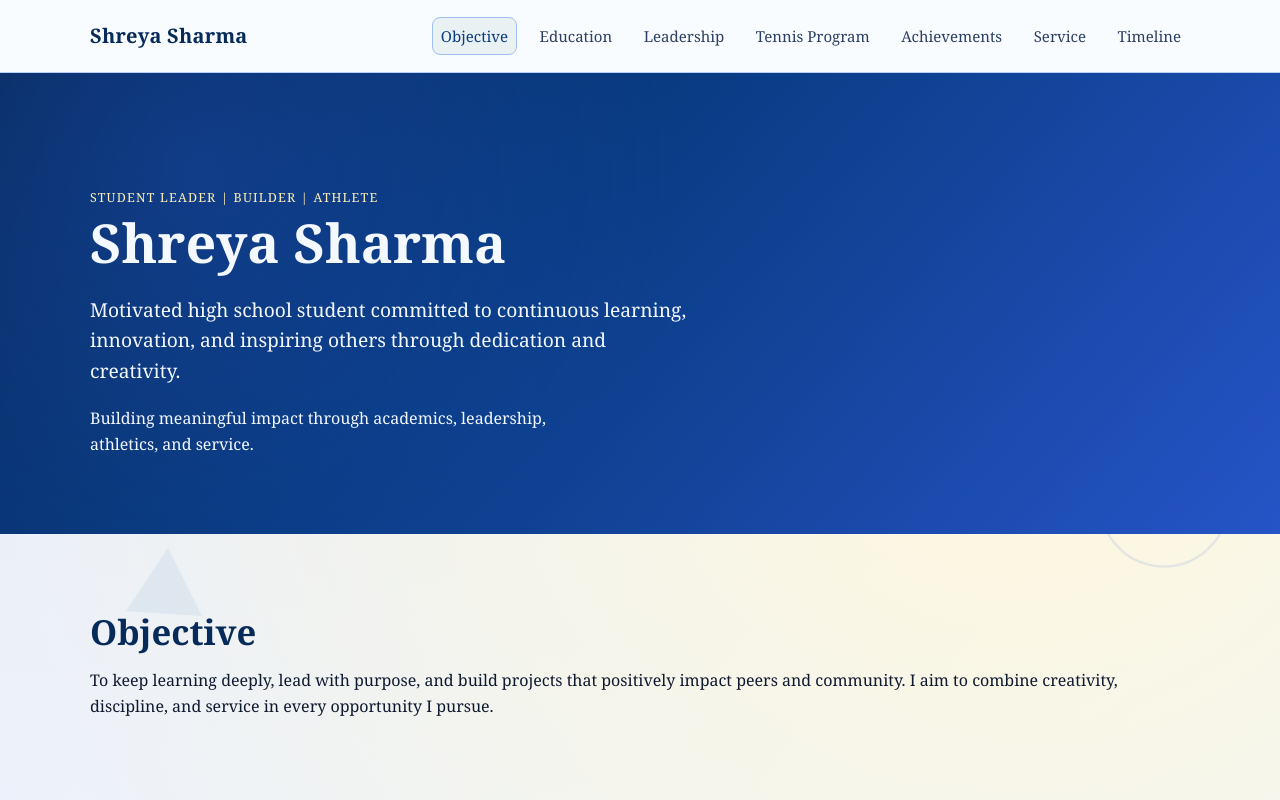
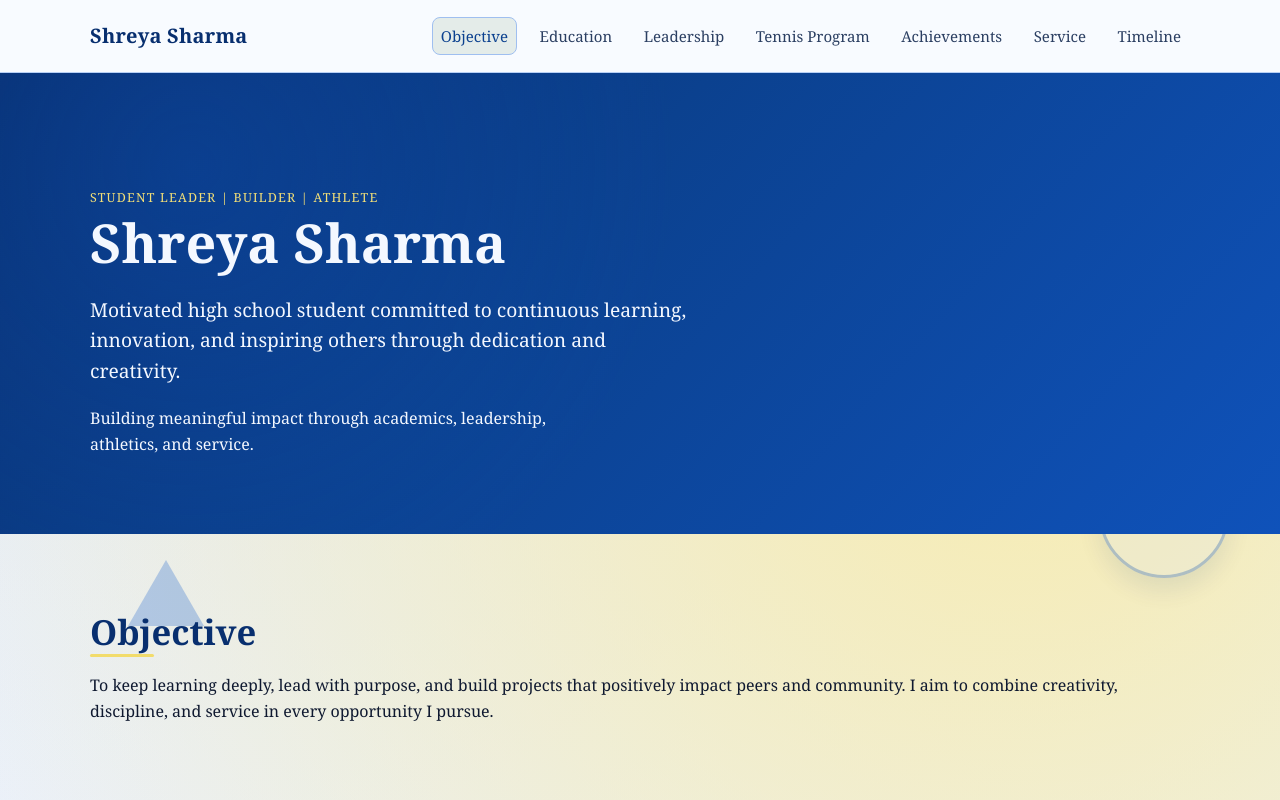
Before and after one commit to king6870/Shreya-Sharma-SIte, a plain HTML site: page index.html in a window 1280 px wide. Shown: the top 800 px of the page. Drawn offline with Linux system fonts and the light colour scheme.

Commit message:
Apply requested sapphire/yellow palette and static geometric shapes

```diff
--- a/styles.css
+++ b/styles.css
@@ -1,18 +1,18 @@
 :root {
-  --sapphire-950: #062a59;
-  --sapphire-900: #093c84;
-  --sapphire-700: #1a5fb4;
-  --sapphire-500: #2554c7;
-  --sapphire-100: #dcecff;
-  --yellow-100: #fff9de;
-  --yellow-200: #fff1b8;
-  --yellow-300: #ffe78a;
-  --yellow-400: #ffd85a;
+  --sapphire-950: #082f6f;
+  --sapphire-900: #0b418f;
+  --sapphire-700: #1b63cc;
+  --sapphire-500: #0f52ba;
+  --sapphire-100: #d7e7ff;
+  --yellow-100: #fbf4c2;
+  --yellow-200: #f2dc6b;
+  --yellow-300: #f7e69a;
+  --yellow-400: #e3ca4d;
   --ink-900: #0f1930;
   --ink-700: #2b3f62;
   --paper: #f3f7ff;
   --card: #ffffff;
-  --ring: #ffde6f;
+  --ring: #f2dc6b;
   --shadow: 0 14px 40px rgba(6, 42, 89, 0.12);
   --radius: 16px;
   --maxw: 1100px;
@@ -31,7 +31,7 @@ body {
   font-family: Georgia, "Times New Roman", serif;
   color: var(--ink-900);
   background:
-    radial-gradient(circle at 80% 8%, color-mix(in srgb, var(--yellow-200) 48%, #ffffff 52%), transparent 28%),
+    radial-gradient(circle at 80% 8%, color-mix(in srgb, var(--yellow-200) 55%, #ffffff 45%), transparent 28%),
     radial-gradient(circle at 14% -8%, color-mix(in srgb, var(--sapphire-500) 14%, #ffffff 86%), transparent 35%),
     radial-gradient(circle at 102% 16%, color-mix(in srgb, var(--sapphire-100) 55%, #ffffff 45%), transparent 46%),
     var(--paper);
@@ -155,7 +155,7 @@ body {
 }
 
 .eyebrow {
-  color: var(--yellow-200);
+  color: color-mix(in srgb, var(--yellow-200) 92%, #ffffff 8%);
   text-transform: uppercase;
   letter-spacing: 1.2px;
   font-size: 0.78rem;
@@ -198,15 +198,31 @@ h2 {
   color: color-mix(in srgb, #ffffff 86%, var(--yellow-200) 14%);
 }
 
+.hero .eyebrow {
+  animation: text-slide-in 580ms ease both;
+}
+
+.hero h1 {
+  animation: text-slide-in 700ms ease both 110ms;
+}
+
+.hero .lede {
+  animation: text-slide-in 760ms ease both 200ms;
+}
+
+.hero .hero-note {
+  animation: text-slide-in 760ms ease both 300ms;
+}
+
 .subhead {
   color: var(--ink-700);
   margin-top: -0.1rem;
 }
 
 .impact-strip {
-  background: linear-gradient(180deg, #0d3f88 0%, #174ea3 100%);
-  border-top: 1px solid #285fbb;
-  border-bottom: 1px solid #285fbb;
+  background: linear-gradient(180deg, #0c469d 0%, #0f52ba 100%);
+  border-top: 1px solid #2b67cc;
+  border-bottom: 1px solid #2b67cc;
 }
 
 .impact-strip h2 {
@@ -221,8 +237,8 @@ h2 {
 }
 
 .impact-card {
-  background: color-mix(in srgb, #ffffff 88%, var(--sapphire-100) 12%);
-  border: 1px solid #8fb0e8;
+  background: color-mix(in srgb, #ffffff 83%, var(--sapphire-100) 17%);
+  border: 1px solid #7ea5e8;
   box-shadow: inset 0 3px 0 var(--yellow-300), var(--shadow);
   border-radius: var(--radius);
   padding: 0.9rem;
@@ -267,7 +283,7 @@ h2 {
 }
 
 .feature-section {
-  background: linear-gradient(135deg, #e6f1ff 0%, #f8fbff 34%, #d8e9ff 100%);
+  background: linear-gradient(135deg, #dfedff 0%, #f7fbff 34%, #cfe3ff 100%);
 }
 
 .badge-list {
@@ -338,16 +354,17 @@ h2 {
   position: fixed;
   inset: 0;
   pointer-events: none;
-  z-index: -2;
+  z-index: -1;
   overflow: hidden;
 }
 
 .geo {
   --base-rot: 0deg;
   position: absolute;
-  opacity: 0.18;
-  border: 2px solid color-mix(in srgb, var(--sapphire-500) 70%, #ffffff 30%);
-  animation: float-shape 11s ease-in-out infinite;
+  opacity: 0.4;
+  border: 3px solid color-mix(in srgb, var(--sapphire-500) 78%, #ffffff 22%);
+  box-shadow: 0 12px 24px rgba(8, 47, 111, 0.24);
+  animation: none;
 }
 
 .geo-diamond {
@@ -356,7 +373,8 @@ h2 {
   height: 84px;
   top: 24%;
   left: 5%;
-  background: color-mix(in srgb, var(--yellow-200) 40%, transparent 60%);
+  background: color-mix(in srgb, var(--yellow-200) 70%, transparent 30%);
+  transform: rotate(var(--base-rot));
 }
 
 .geo-circle {
@@ -365,7 +383,7 @@ h2 {
   top: 56%;
   right: 4%;
   border-radius: 50%;
-  animation-delay: 1.4s;
+  background: color-mix(in srgb, var(--sapphire-100) 45%, transparent 55%);
 }
 
 .geo-triangle {
@@ -376,10 +394,10 @@ h2 {
   left: 10%;
   border-left: 38px solid transparent;
   border-right: 38px solid transparent;
-  border-bottom: 66px solid color-mix(in srgb, var(--sapphire-700) 40%, transparent 60%);
+  border-bottom: 66px solid color-mix(in srgb, var(--sapphire-700) 70%, transparent 30%);
   border-top: 0;
   border-radius: 0;
-  animation-delay: 0.8s;
+  box-shadow: none;
 }
 
 .geo-square {
@@ -387,19 +405,17 @@ h2 {
   height: 68px;
   top: 12%;
   right: 18%;
-  background: color-mix(in srgb, var(--yellow-100) 65%, transparent 35%);
-  animation-delay: 2.2s;
+  background: color-mix(in srgb, var(--yellow-100) 72%, transparent 28%);
 }
 
-@keyframes float-shape {
+@keyframes text-slide-in {
   0% {
-    transform: translateY(0) rotate(var(--base-rot));
-  }
-  50% {
-    transform: translateY(-14px) rotate(calc(var(--base-rot) + 4deg));
+    opacity: 0;
+    transform: translateY(16px);
   }
   100% {
-    transform: translateY(0) rotate(var(--base-rot));
+    opacity: 1;
+    transform: translateY(0);
   }
 }
 
@@ -431,6 +447,29 @@ h2 {
 
 .delay-4 {
   transition-delay: 290ms;
+}
+
+.section h2 {
+  position: relative;
+  padding-bottom: 0.3rem;
+}
+
+.section h2::after {
+  content: "";
+  position: absolute;
+  left: 0;
+  bottom: 0;
+  width: 64px;
+  height: 3px;
+  border-radius: 999px;
+  background: var(--yellow-200);
+  transform: scaleX(0.35);
+  transform-origin: left;
+  transition: transform 420ms ease;
+}
+
+.js-enabled .section h2.reveal-up.in-view::after {
+  transform: scaleX(1);
 }
 
 .site-footer {
@@ -500,15 +539,11 @@ button:focus-visible {
   }
 
   .geo {
-    opacity: 0.12;
+    opacity: 0.3;
   }
 }
 
 @media (prefers-reduced-motion: reduce) {
-  .geo {
-    animation: none;
-  }
-
   .reveal-up,
   .js-enabled .reveal-up,
   .js-enabled .reveal-up.in-view {
@@ -516,4 +551,11 @@ button:focus-visible {
     transform: none;
     transition: none;
   }
+
+  .hero .eyebrow,
+  .hero h1,
+  .hero .lede,
+  .hero .hero-note {
+    animation: none;
+  }
 }
```
